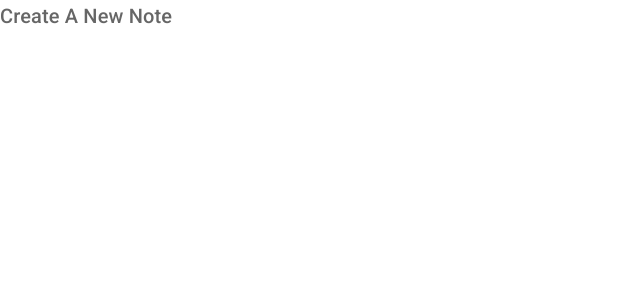
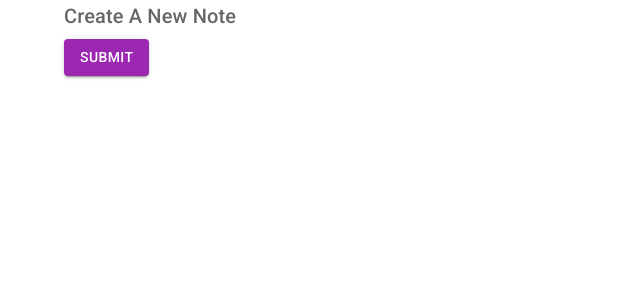
Before and after one commit to Chrstphr9/React-Note, a React (Create React App) app: page /create in a window 1280 px wide. Shown: the top 300 px of the page, without its empty margins (0-640 px from the left). Built offline with nearby package versions, Linux system fonts and the light colour scheme.

Commit message:
added button

```diff
--- a/src/pages/Create.js
+++ b/src/pages/Create.js
@@ -1,9 +1,11 @@
 import React from 'react'
 import Typography from '@mui/material/Typography';
+import Button from '@mui/material/Button';
+import Container from '@mui/material/Container';
 
 export default function Create() {
   return (
-    <div>
+    <Container>
       <Typography
         variant='h6'
         component='h2'
@@ -12,6 +14,16 @@
         >
         Create A New Note
       </Typography>
-    </div>
+
+      <Button
+        onClick={() => console.log('you clicked me ')}
+        type='submit'
+        color='secondary'
+        variant="contained"
+      >
+        Submit
+      </Button>
+
+    </Container>
   )
 }
```
